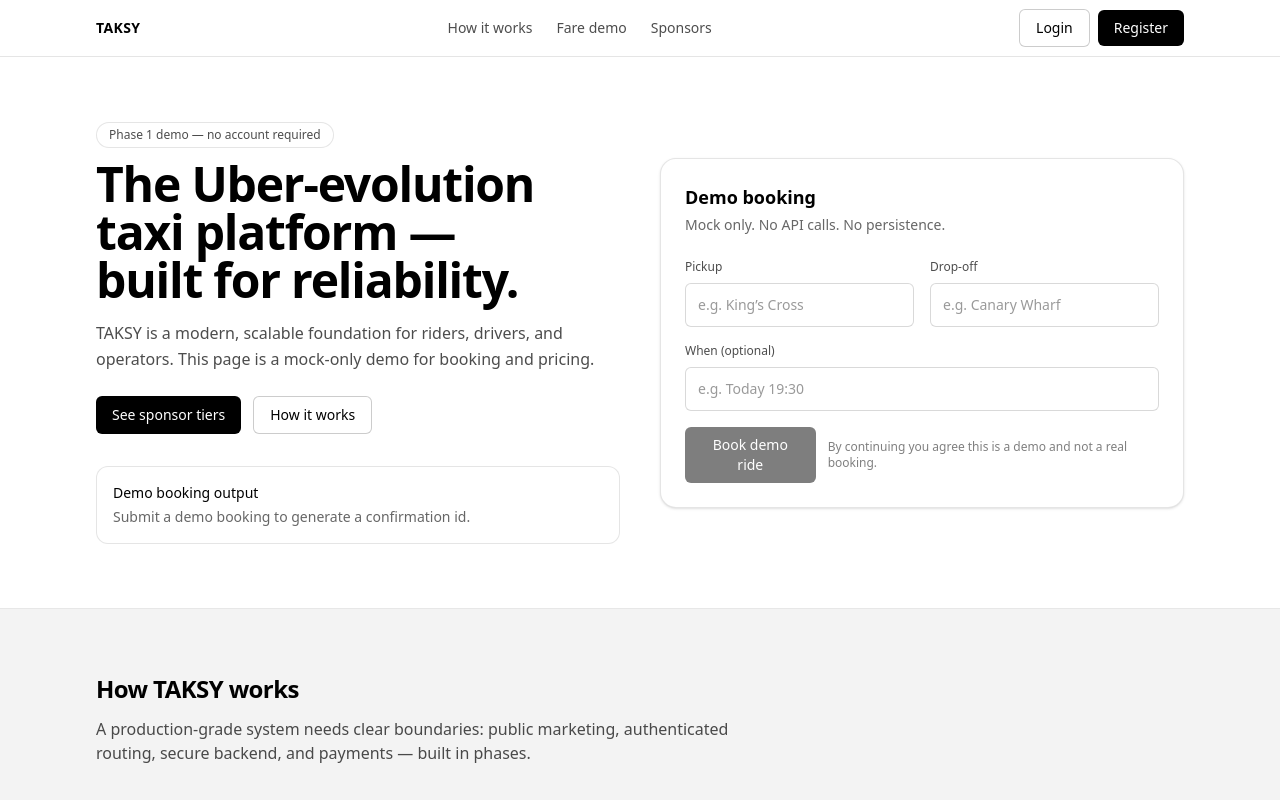
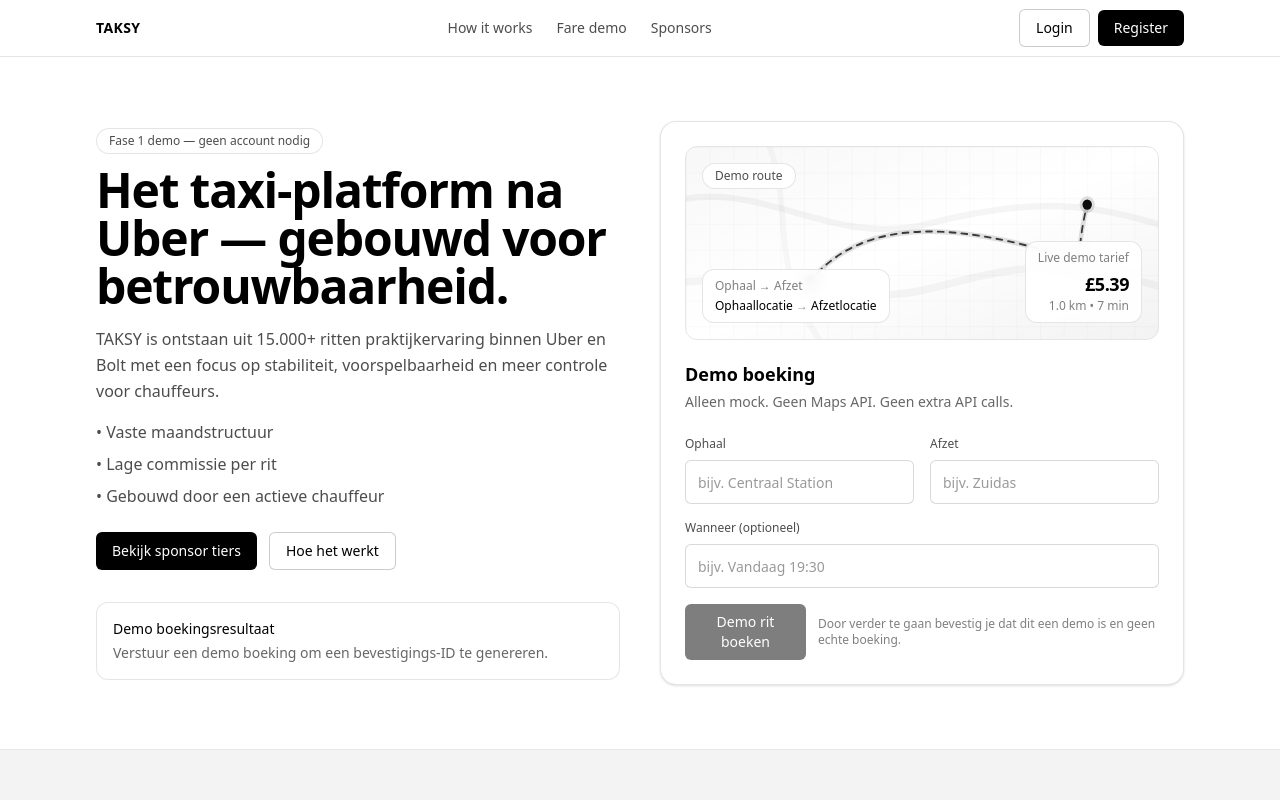
Before and after one commit to Taksyeu/Taksy, a Next.js app: page / in a window 1280 px wide. Shown: the top 800 px of the page. Built offline with nearby package versions, Linux system fonts and the light colour scheme.

Commit message:
Section 1 Dutch text + demo visual refinement

```diff
--- a/src/components/landing/HeroBooking.tsx
+++ b/src/components/landing/HeroBooking.tsx
@@ -3,6 +3,7 @@
 import * as React from 'react';
 
 import { createDemoBooking } from '@/demo/booking';
+import { calculateDemoFare } from '@/demo/fare';
 import { Button } from '@/components/ui/Button';
 import { Input } from '@/components/ui/Input';
 
@@ -13,6 +14,21 @@ export function HeroBooking() {
   const [result, setResult] = React.useState<string | null>(null);
 
   const canSubmit = pickup.trim().length > 1 && dropoff.trim().length > 1;
+
+  const demoDistanceKm = React.useMemo(() => {
+    // Demo-only heuristic: derives a stable-looking distance from user input.
+    const raw = (pickup.trim().length + dropoff.trim().length) / 3;
+    return clamp(roundTo(raw, 0.5), 1, 25);
+  }, [pickup, dropoff]);
+
+  const demoMinutes = React.useMemo(() => {
+    // Demo-only heuristic: ~3 min per km + baseline.
+    return clamp(Math.round(demoDistanceKm * 3 + 4), 6, 75);
+  }, [demoDistanceKm]);
+
+  const breakdown = React.useMemo(() => {
+    return calculateDemoFare({ distanceKm: demoDistanceKm, minutes: demoMinutes, surge: 1 });
+  }, [demoDistanceKm, demoMinutes]);
 
   function onSubmit(e: React.FormEvent) {
     e.preventDefault();
@@ -25,33 +41,39 @@ export function HeroBooking() {
     <div className="grid items-center gap-10 lg:grid-cols-2">
       <div>
         <p className="mb-3 inline-flex items-center rounded-full border border-black/10 bg-white px-3 py-1 text-xs text-black/70">
-          Phase 1 demo — no account required
+          Fase 1 demo — geen account nodig
         </p>
         <h1 className="text-balance text-4xl font-semibold tracking-tight text-black sm:text-5xl">
-          The Uber-evolution taxi platform — built for reliability.
+          Het taxi-platform na Uber — gebouwd voor betrouwbaarheid.
         </h1>
         <p className="mt-4 max-w-xl text-pretty text-base leading-relaxed text-black/70">
-          TAKSY is a modern, scalable foundation for riders, drivers, and operators. This page is a
-          mock-only demo for booking and pricing.
+          TAKSY is ontstaan uit 15.000+ ritten praktijkervaring binnen Uber en Bolt met een focus op
+          stabiliteit, voorspelbaarheid en meer controle voor chauffeurs.
         </p>
 
+        <ul className="mt-4 max-w-xl space-y-2 text-base text-black/70">
+          <li>• Vaste maandstructuur</li>
+          <li>• Lage commissie per rit</li>
+          <li>• Gebouwd door een actieve chauffeur</li>
+        </ul>
+
         <div className="mt-6 flex flex-wrap gap-3">
-          <Button href="#sponsors">See sponsor tiers</Button>
+          <Button href="#sponsors">Bekijk sponsor tiers</Button>
           <Button variant="secondary" href="#how-it-works">
-            How it works
+            Hoe het werkt
           </Button>
         </div>
 
         <div className="mt-8 rounded-xl border border-black/10 bg-white p-4 text-sm text-black/70">
           <div className="flex flex-col gap-1">
-            <span className="font-medium text-black">Demo booking output</span>
+            <span className="font-medium text-black">Demo boekingsresultaat</span>
             <span className="text-black/60">
               {result ? (
                 <span>
-                  Confirmation ID: <span className="font-mono text-black">{result}</span>
+                  Bevestigings-ID: <span className="font-mono text-black">{result}</span>
                 </span>
               ) : (
-                'Submit a demo booking to generate a confirmation id.'
+                'Verstuur een demo boeking om een bevestigings-ID te genereren.'
               )}
             </span>
           </div>
@@ -59,47 +81,77 @@ export function HeroBooking() {
       </div>
 
       <div className="rounded-2xl border border-black/10 bg-white p-6 shadow-sm">
-        <h2 className="text-lg font-semibold text-black">Demo booking</h2>
-        <p className="mt-1 text-sm text-black/60">Mock only. No API calls. No persistence.</p>
+        <div className="relative mb-5 overflow-hidden rounded-xl border border-black/10">
+          <div className="pointer-events-none absolute inset-0 bg-gradient-to-br from-black/[0.03] via-transparent to-black/[0.05]" />
+          <MockMapRoute key={`${pickup}|${dropoff}`} />
+
+          <div className="absolute left-4 top-4 rounded-full border border-black/10 bg-white/90 px-3 py-1 text-xs text-black/70 backdrop-blur">
+            Demo route
+          </div>
+
+          <div className="absolute bottom-4 left-4 right-4 flex items-end justify-between gap-4">
+            <div className="rounded-xl border border-black/10 bg-white/90 px-3 py-2 text-xs text-black/70 backdrop-blur">
+              <div className="text-black/50">Ophaal → Afzet</div>
+              <div className="mt-1 font-medium text-black">
+                {pickup.trim().length ? pickup : 'Ophaallocatie'}
+                <span className="text-black/40"> → </span>
+                {dropoff.trim().length ? dropoff : 'Afzetlocatie'}
+              </div>
+            </div>
+
+            <div className="rounded-xl border border-black/10 bg-white/90 px-3 py-2 text-right backdrop-blur">
+              <div className="text-xs text-black/50">Live demo tarief</div>
+              <div className="mt-1 text-lg font-semibold tracking-tight text-black">
+                £{breakdown.total.toFixed(2)}
+              </div>
+              <div className="text-xs text-black/50">{demoDistanceKm.toFixed(1)} km • {demoMinutes} min</div>
+            </div>
+          </div>
+
+          <div className="h-48" />
+        </div>
+
+        <h2 className="text-lg font-semibold text-black">Demo boeking</h2>
+        <p className="mt-1 text-sm text-black/60">Alleen mock. Geen Maps API. Geen extra API calls.</p>
 
         <form className="mt-6 flex flex-col gap-4" onSubmit={onSubmit}>
           <div className="grid gap-4 sm:grid-cols-2">
             <div>
-              <label className="mb-2 block text-xs font-medium text-black/70">Pickup</label>
+              <label className="mb-2 block text-xs font-medium text-black/70">Ophaal</label>
               <Input
                 value={pickup}
                 onChange={(e) => setPickup(e.target.value)}
-                placeholder="e.g. King’s Cross"
+                placeholder="bijv. Centraal Station"
                 autoComplete="off"
               />
             </div>
             <div>
-              <label className="mb-2 block text-xs font-medium text-black/70">Drop-off</label>
+              <label className="mb-2 block text-xs font-medium text-black/70">Afzet</label>
               <Input
                 value={dropoff}
                 onChange={(e) => setDropoff(e.target.value)}
-                placeholder="e.g. Canary Wharf"
+                placeholder="bijv. Zuidas"
                 autoComplete="off"
               />
             </div>
           </div>
 
           <div>
-            <label className="mb-2 block text-xs font-medium text-black/70">When (optional)</label>
+            <label className="mb-2 block text-xs font-medium text-black/70">Wanneer (optioneel)</label>
             <Input
               value={when}
               onChange={(e) => setWhen(e.target.value)}
-              placeholder="e.g. Today 19:30"
+              placeholder="bijv. Vandaag 19:30"
               autoComplete="off"
             />
           </div>
 
           <div className="flex flex-col gap-3 sm:flex-row sm:items-center sm:justify-between">
             <Button type="submit" disabled={!canSubmit}>
-              Book demo ride
+              Demo rit boeken
             </Button>
             <span className="text-xs text-black/50">
-              By continuing you agree this is a demo and not a real booking.
+              Door verder te gaan bevestig je dat dit een demo is en geen echte boeking.
             </span>
           </div>
         </form>
@@ -107,3 +159,102 @@ export function HeroBooking() {
     </div>
   );
 }
+
+function MockMapRoute() {
+  return (
+    <div className="absolute inset-0">
+      <svg
+        viewBox="0 0 800 300"
+        className="h-full w-full"
+        preserveAspectRatio="none"
+        aria-hidden="true"
+      >
+        <defs>
+          <pattern id="taksy-grid" width="40" height="40" patternUnits="userSpaceOnUse">
+            <path d="M 40 0 L 0 0 0 40" fill="none" stroke="rgba(0,0,0,0.06)" strokeWidth="1" />
+          </pattern>
+          <filter id="taksy-soft" x="-20%" y="-20%" width="140%" height="140%">
+            <feGaussianBlur stdDeviation="0.6" />
+          </filter>
+        </defs>
+
+        {/* Subtle mock map background */}
+        <rect width="800" height="300" fill="url(#taksy-grid)" />
+        <g opacity="0.5" filter="url(#taksy-soft)">
+          <path
+            d="M-40 90 C 120 40, 240 160, 410 120 S 690 80, 860 140"
+            fill="none"
+            stroke="rgba(0,0,0,0.08)"
+            strokeWidth="10"
+            strokeLinecap="round"
+          />
+          <path
+            d="M-60 220 C 120 180, 260 260, 420 220 S 650 170, 880 240"
+            fill="none"
+            stroke="rgba(0,0,0,0.07)"
+            strokeWidth="12"
+            strokeLinecap="round"
+          />
+          <path
+            d="M 120 -40 C 200 80, 120 170, 240 320"
+            fill="none"
+            stroke="rgba(0,0,0,0.06)"
+            strokeWidth="10"
+            strokeLinecap="round"
+          />
+        </g>
+
+        {/* Simple route animation */}
+        <g>
+          <path
+            className="taksy-route"
+            d="M 210 210 C 290 120, 420 120, 560 150 S 650 200, 680 90"
+            fill="none"
+            stroke="rgba(0,0,0,0.75)"
+            strokeWidth="3"
+            strokeLinecap="round"
+            strokeLinejoin="round"
+            strokeDasharray="10 10"
+          />
+          <path
+            d="M 210 210 C 290 120, 420 120, 560 150 S 650 200, 680 90"
+            fill="none"
+            stroke="rgba(0,0,0,0.12)"
+            strokeWidth="8"
+            strokeLinecap="round"
+            strokeLinejoin="round"
+          />
+
+          <circle cx="210" cy="210" r="8" fill="#0b0b0b" />
+          <circle cx="680" cy="90" r="8" fill="#0b0b0b" />
+          <circle cx="210" cy="210" r="13" fill="rgba(11,11,11,0.12)" />
+          <circle cx="680" cy="90" r="13" fill="rgba(11,11,11,0.12)" />
+        </g>
+      </svg>
+
+      <style jsx>{`
+        .taksy-route {
+          stroke-dashoffset: 0;
+          animation: taksyDash 6s linear infinite;
+        }
+
+        @keyframes taksyDash {
+          from {
+            stroke-dashoffset: 0;
+          }
+          to {
+            stroke-dashoffset: -240;
+          }
+        }
+      `}</style>
+    </div>
+  );
+}
+
+function clamp(n: number, min: number, max: number) {
+  return Math.max(min, Math.min(max, n));
+}
+
+function roundTo(n: number, step: number) {
+  return Math.round(n / step) * step;
+}
```
